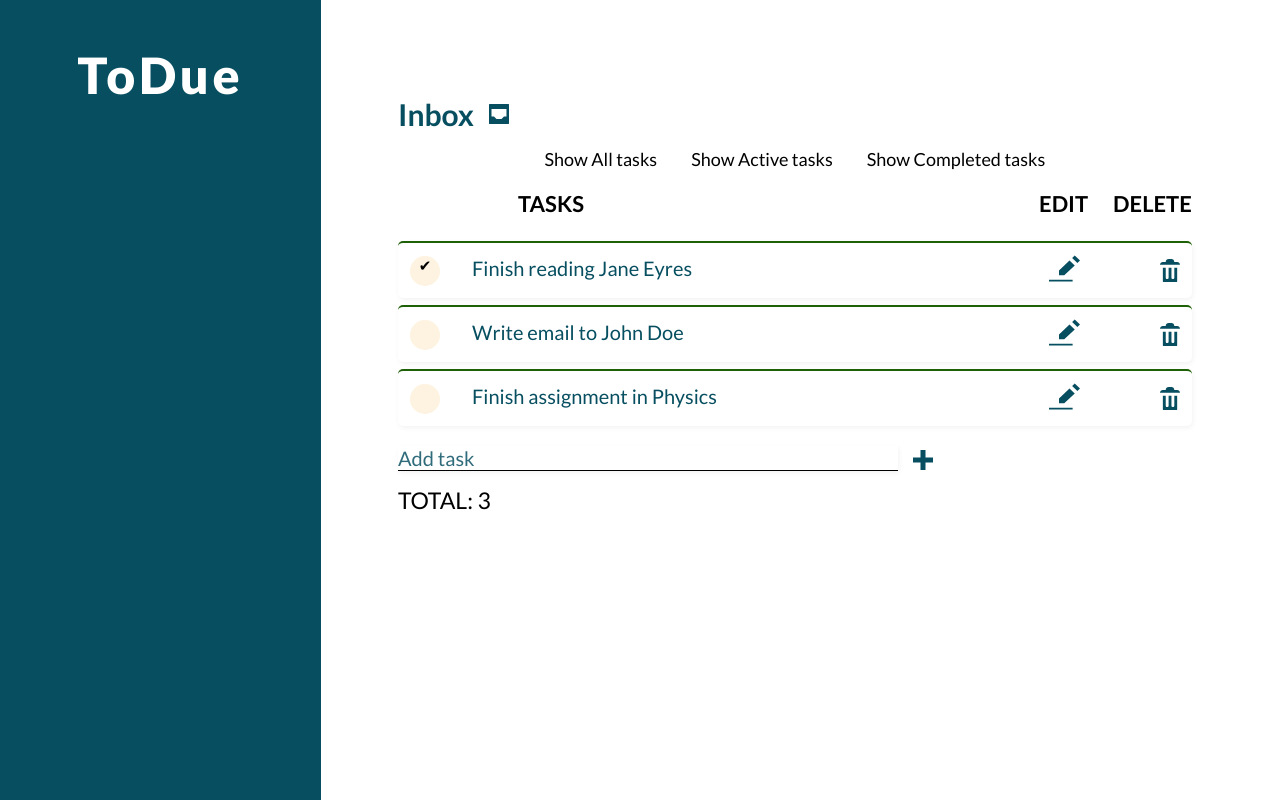
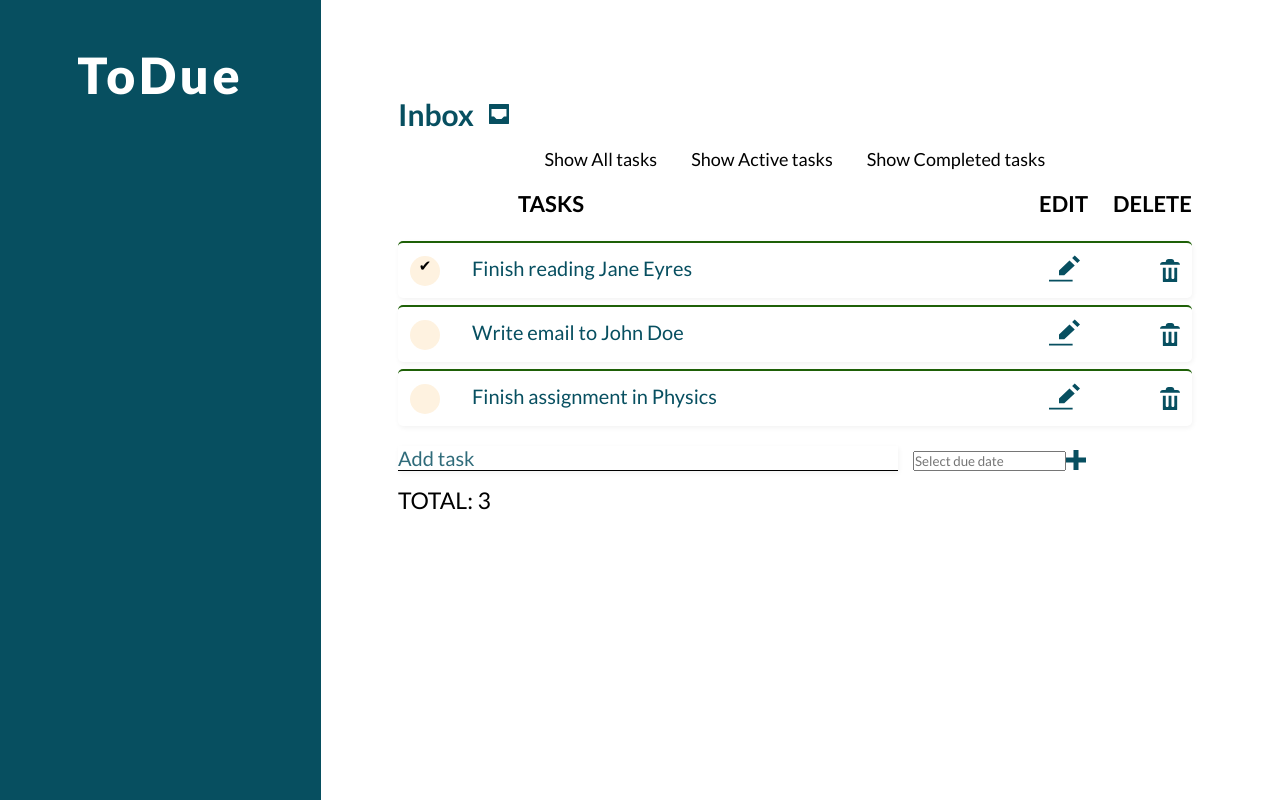
Before and after one commit to acdeguia/Todo-List, a React (Create React App) app in the folder todo-list/: page / in a window 1280 px wide. Built offline with nearby package versions, Linux system fonts and the light colour scheme.

Commit message:
Add Datepicker

```diff
--- a/todo-list/package.json
+++ b/todo-list/package.json
@@ -7,6 +7,7 @@
     "@testing-library/react": "^13.4.0",
     "@testing-library/user-event": "^13.5.0",
     "react": "^18.2.0",
+    "react-datepicker": "^4.11.0",
     "react-dom": "^18.2.0",
     "react-scripts": "5.0.1",
     "web-vitals": "^2.1.4"
--- a/todo-list/src/App.js
+++ b/todo-list/src/App.js
@@ -20,8 +20,9 @@ const FILTER_NAMES = Object.keys(FILTER_MAP);
 function App(props) {
   const [tasks, setTasks] = useState(props.tasks);
 
-  function addTask(name) {
-    const newTask = { id: `todo-${nanoid()}`, name, completed: false };
+  function addTask(name, dueDate) {
+    const newTask = { id: `todo-${nanoid()}`, name, dueDate: dueDate !== null ? new Date(dueDate) : null, completed: false };
+    console.log(newTask.dueDate.toDateString())
     setTasks([...tasks, newTask]);
   }
 
@@ -110,7 +111,6 @@ function App(props) {
           </div>
         </div>
         <ul
-          role="list"
           className="todo-list stack-large stack-exception"
           aria-labelledby="list-heading"
         >
--- a/todo-list/src/components/Form.js
+++ b/todo-list/src/components/Form.js
@@ -1,8 +1,11 @@
 import React, { useState } from "react";
 import Plus from "../images/plus.svg";
+import DatePicker from 'react-datepicker';
+import 'react-datepicker/dist/react-datepicker.css';
 
 function Form(props) {
   const [name, setName] = useState("");
+  const [dueDate, setDueDate] = useState(null);
 
   function capitalizeFirstLetter(string) {
     return string.charAt(0).toUpperCase() + string.slice(1);
@@ -18,9 +21,10 @@ function Form(props) {
     if (name === "") {
       alert("empty");
     } else {
-      props.addTask(capitalizeFirstLetter(name));
+      props.addTask(name, dueDate);
     }
     setName("");
+    setDueDate(null);
   }
 
   return (
@@ -35,6 +39,11 @@ function Form(props) {
         value={name}
         onChange={handleChange}
       />
+      <DatePicker
+        selected={dueDate} // Set the selected date
+        onChange={(date) => setDueDate(date)} // Update the dueDate state
+        placeholderText="Select due date"
+      />
       <button type="submit" className="btn btn_add">
         <img alt="add button" src={Plus} />
       </button>
--- a/todo-list/src/components/Todo.js
+++ b/todo-list/src/components/Todo.js
@@ -73,6 +73,8 @@ export default function Todo(props) {
         <label className="todo-label" htmlFor={props.id}>
           {props.name}
         </label>
+        <div>{props.dueDate && props.dueDate.toDateString() } </div>
+
       </div>
       <div className="edit-del">
         <img alt="edit icon" src={Edit} onClick={() => setEditing(true)} />
--- a/todo-list/src/index.css
+++ b/todo-list/src/index.css
@@ -72,6 +72,10 @@ color: #FFFFFF;
   flex-direction: column;
   gap: 7px;
   margin-bottom: 20px;
+}
+
+.edit-icon, .delete-icon {
+  cursor: pointer;
 }
 
 input[type="checkbox"] {
@@ -224,7 +228,7 @@ button span {
   width: 68px;
   height: 45px;
 
-  background: rgba(177, 0, 0, 0.32);
+  /* background: rgba(177, 0, 0, 0.32); */
   font-weight: 400;
   font-size: 20px;
   line-height: 30px;
@@ -232,12 +236,17 @@ button span {
   text-transform: uppercase;
 }
 
+.yes:hover, .cancel:hover {
+  background-color: #074F60;
+  color: white;
+}
+
 .cancel {
   font-size: 20px;
   text-align: center;
   text-transform: uppercase;
   width: 122px;
-  background: #b7ccb0;
+  /* background: #b7ccb0; */
   height: 45px;
 }
 
--- a/todo-list/src/index.js
+++ b/todo-list/src/index.js
@@ -4,11 +4,11 @@ import App from "./App";
 import "./index.css"
 
 const DATA = [
-  { id: "todo-0", name: "Finish reading Jane Eyres ", completed: true },
-  { id: "todo-1", name: "Write email to John Doe ", completed: false },
-  { id: "todo-2", name: "Finish assignment in Physics", completed: false }
+  { id: "todo-0", name: "Finish reading Jane Eyres ", dueDate: new Date().toDateString(), completed: true },
+  { id: "todo-1", name: "Write email to John Doe ", dueDate: new Date().toDateString(), completed: false },
+  { id: "todo-2", name: "Finish assignment in Physics", dueDate: new Date().toDateString(), completed: false }
 ];
-
+console.log(DATA)
 const root = ReactDOM.createRoot(document.getElementById('root'));
 root.render(
   <React.StrictMode>
```
Also changed, not shown: 1 other file (tests, documents, lock files or other folders).
